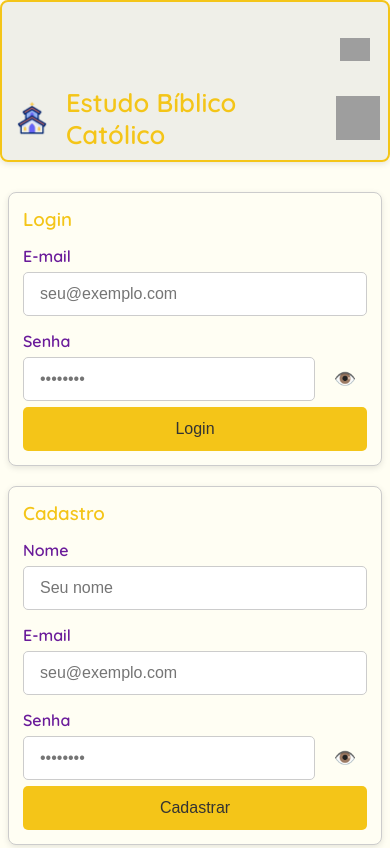
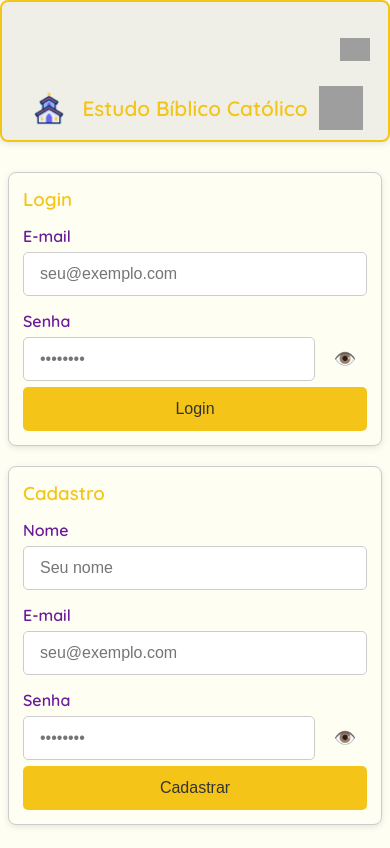
Before and after one commit to DouglasTambasco/estudobiblico, a website with bundled scripts: page index.html in a window 390 px wide. Shown: the top 848 px of the page. Built offline with nearby package versions, Linux system fonts and the light colour scheme; no server answers; grey boxes are pictures that could not be loaded.

Commit message:
v0.7.9
ajustes

```diff
--- a/style.css
+++ b/style.css
@@ -706,7 +706,7 @@ body.focus-mode footer {
 @media (max-width: 500px) {
   /* Título do header */
   .header-center h1 {
-    font-size: clamp(1.6rem, 5vw, 2.2rem);
+    font-size: clamp(1.3rem, 5vw, 2.2rem);
   }
 
   /* Ícones do header */
```
